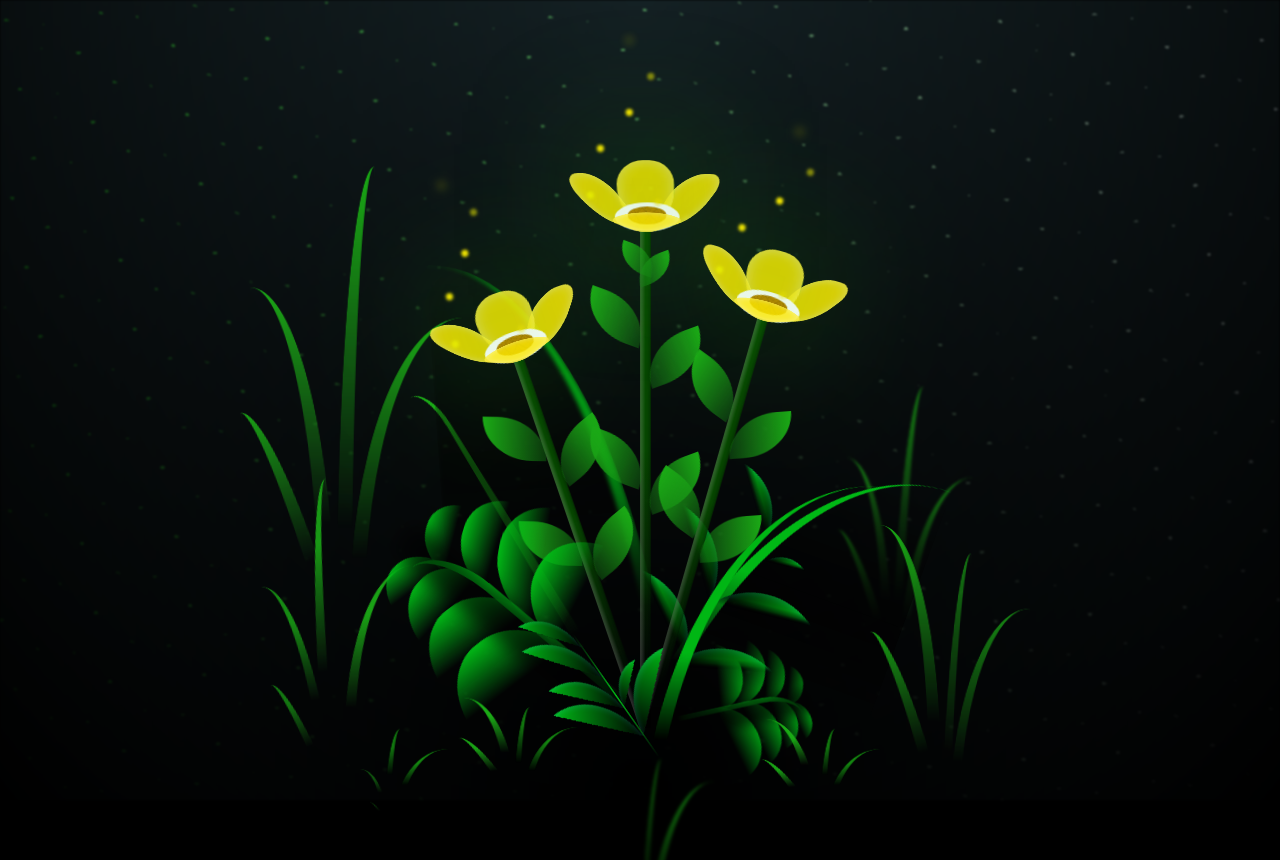
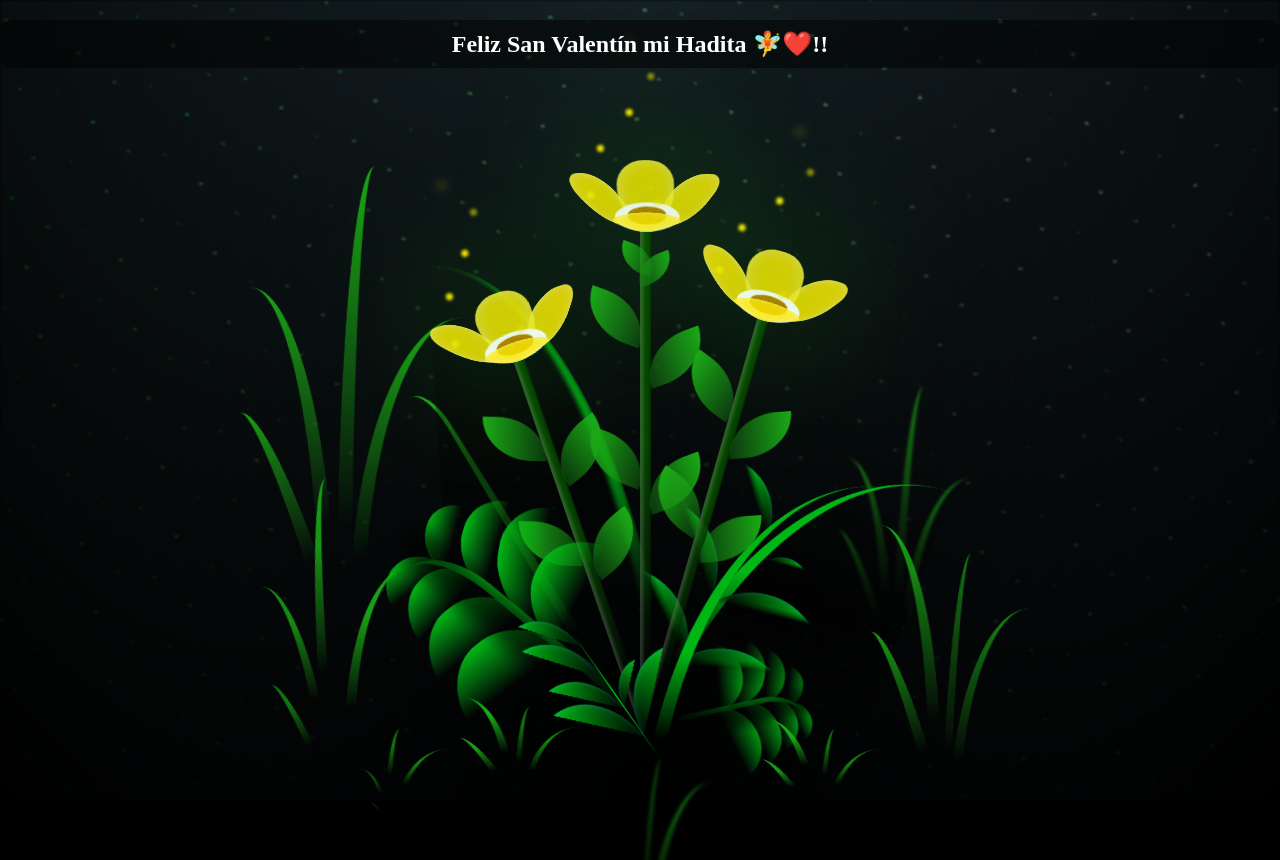
Before and after one commit to Josema996/Ramo-Flores, a plain HTML site: page FLORES.html in a window 1280 px wide. Shown: the top 860 px of the page. Drawn offline with Linux system fonts and the light colour scheme.

Commit message:
Update FLORES.html

```diff
--- a/FLORES.html
+++ b/FLORES.html
@@ -7,9 +7,31 @@
     <link rel="stylesheet" href="css/main.css">
     <link rel="icon" href="img/flowers.png" type="image/x-icon">
     <title>FLORES</title>
+    <style>
+      .greetings {
+          position: absolute;
+          top: 20px;
+          left: 50%;
+          transform: translateX(-50%);
+          text-align: center;
+          z-index: 9999; /* Asegura que el texto esté por encima de las flores */
+          width: 100%;
+      }
+
+      .greetings h1 {
+          font-size: 24px;
+          color: #ffffff;
+          background-color: rgba(0, 0, 0, 0.5);
+          padding: 10px 20px;
+          border-radius: 10px;
+      }
+  </style>
 </head>
 
 <body class="container">
+      <div class="greetings">
+    <h1>Feliz San Valentín mi Hadita 🧚❤️!!</h1>
+    </div>
     <div class="night"></div>
     <div class="flowers">
       <div class="flower flower--1">
```
